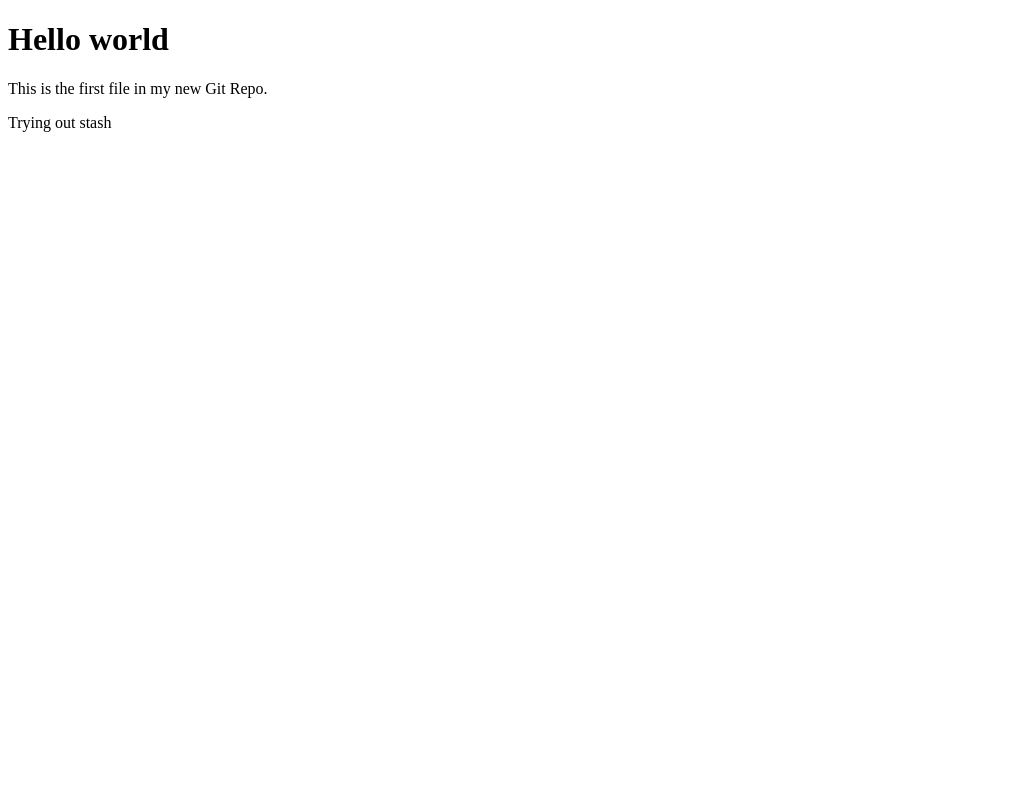
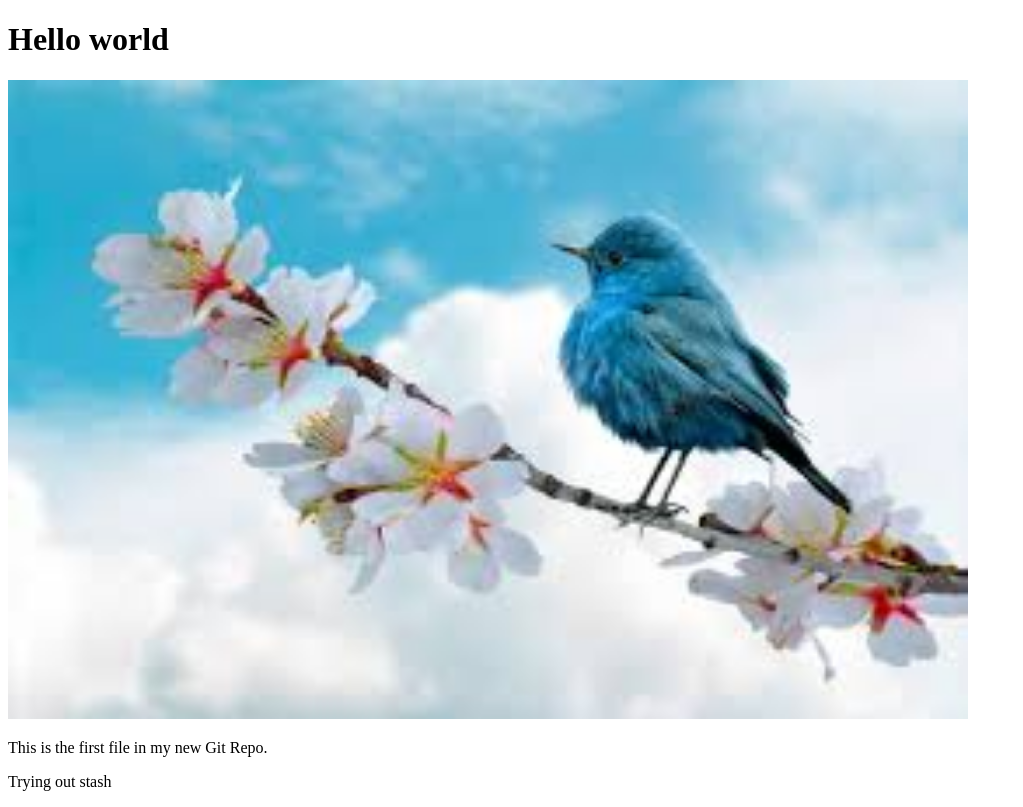
Before and after one commit to DRShrimp/hello-world-github, a plain HTML site: page index.html in a window 1280 px wide. Shown: the whole page, without its empty margins (0-1023 px from the left). Drawn offline with Linux system fonts and the light colour scheme.

Commit message:
Added image to html file

```diff
--- a/index.html
+++ b/index.html
@@ -2,11 +2,17 @@
 <html>
 <head>
 <title>Hello World!</title>
+<link rel="stylesheet" href="bluestyle.css">
 </head>
 <body>
 
 <h1>Hello world</h1>
+
+
+<div><img src="img_hello_world.jpg" alt="Hello World from Space"
+style="width:100%;max-width:960px"></div>
 <p>This is the first file in my new Git Repo.</p>
+
 <p>Trying out stash</p>
 
 </body>
```
Also changed, not shown: img_hello_world.jpg (added).
